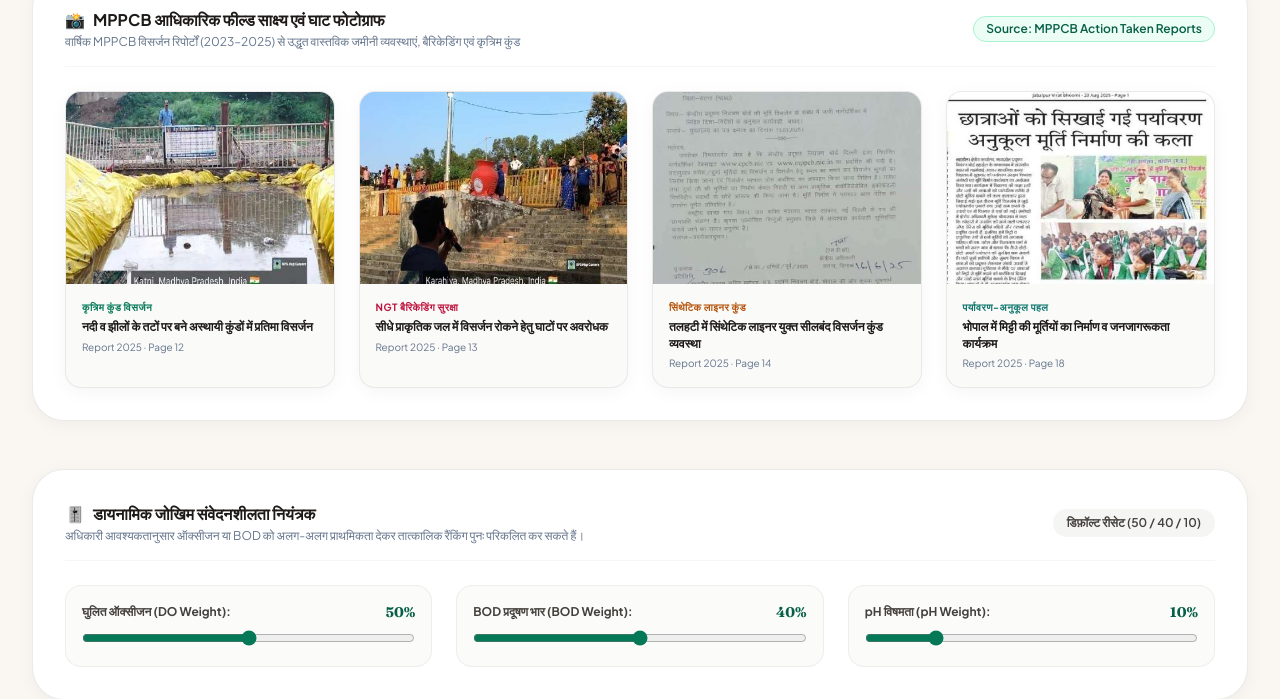
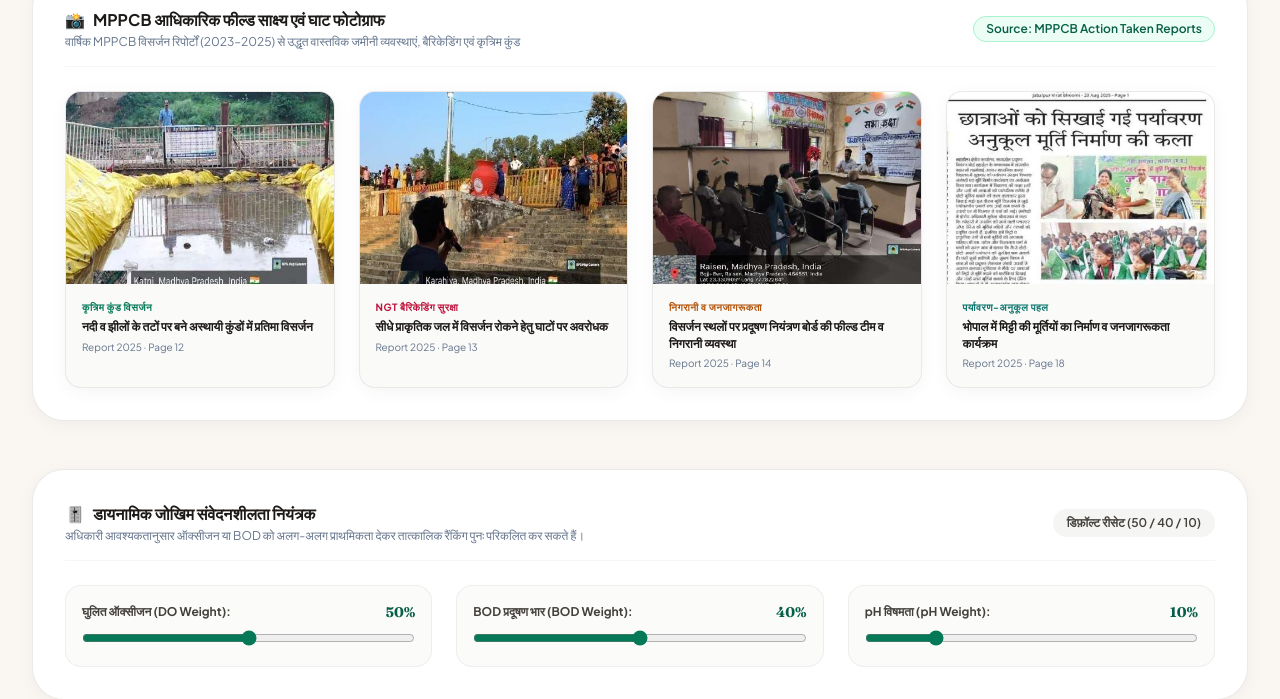
Before and after one commit to AnoopShukla-ProjectWorld/claude-comminity-bhopal, a Flask app: page / in a window 1280 px wide. Shown: the part 1591-2290 px from the top of the page. Run offline with Flask 3, Linux system fonts and the light colour scheme; data comes from the database, SQL or seed files in the repository; some libraries are stand-ins or nearby versions; some web fonts are replaced.

Commit message:
Replace synthetic_liner_kund_setup with ground field photos across dashboard and ghat detail

```diff
--- a/track-2-visarjan-ghat-watch/Track2-Visarjanghat-Prj/templates/dashboard.html
+++ b/track-2-visarjan-ghat-watch/Track2-Visarjanghat-Prj/templates/dashboard.html
@@ -330,16 +330,16 @@
             <!-- Photo 3 -->
             <div class="bg-stone-50 rounded-2xl overflow-hidden border border-stone-200/80 shadow-soft card-lift">
                 <div class="h-48 overflow-hidden bg-stone-200">
-                    <img src="/static/img/gallery/synthetic_liner_kund_setup.jpeg" alt="Synthetic Liner Kund" class="w-full h-full object-cover hover:scale-105 transition duration-500">
+                    <img src="/static/img/gallery/mppcb_ghat_awareness_program.jpeg" alt="MPPCB Ghat Awareness & Monitoring" class="w-full h-full object-cover hover:scale-105 transition duration-500">
                 </div>
                 <div class="p-4 space-y-1">
                     <span class="text-[10px] font-bold text-amber-700 uppercase tracking-wider block">
-                        <span class="lang-hi">सिंथेटिक लाइनर कुंड</span>
-                        <span class="lang-en hidden">Synthetic Liner Kund</span>
+                        <span class="lang-hi">निगरानी व जनजागरूकता</span>
+                        <span class="lang-en hidden">Monitoring & Public Awareness</span>
                     </span>
                     <p class="text-xs font-bold text-stone-900 leading-snug">
-                        <span class="lang-hi font-hindi">तलहटी में सिंथेटिक लाइनर युक्त सीलबंद विसर्जन कुंड व्यवस्था</span>
-                        <span class="lang-en hidden">Impermeable geo-synthetic liner containment preventing sludge leaching</span>
+                        <span class="lang-hi font-hindi">विसर्जन स्थलों पर प्रदूषण नियंत्रण बोर्ड की फील्ड टीम व निगरानी व्यवस्था</span>
+                        <span class="lang-en hidden">Pollution Control Board on-site field team and monitoring outreach</span>
                     </p>
                     <p class="text-[10px] text-subtle">Report 2025 · Page 14</p>
                 </div>
--- a/track-2-visarjan-ghat-watch/Track2-Visarjanghat-Prj/templates/ghat_detail.html
+++ b/track-2-visarjan-ghat-watch/Track2-Visarjanghat-Prj/templates/ghat_detail.html
@@ -14,7 +14,7 @@
         {% elif 'Shahpura' in ghat.site %}
         <img src="/static/img/gallery/lake_ghat_barricading_protection.jpeg" alt="{{ ghat.site }}" class="w-full h-full object-cover object-center opacity-40 lg:opacity-75">
         {% elif 'Malikhedi' in ghat.site %}
-        <img src="/static/img/gallery/synthetic_liner_kund_setup.jpeg" alt="{{ ghat.site }}" class="w-full h-full object-cover object-center opacity-40 lg:opacity-75">
+        <img src="/static/img/gallery/bhopal_artificial_kund_immersion.jpeg" alt="{{ ghat.site }}" class="w-full h-full object-cover object-center opacity-40 lg:opacity-75">
         {% elif 'Prempura' in ghat.site %}
         <img src="/static/img/gallery/visarjan_containment_operation.jpeg" alt="{{ ghat.site }}" class="w-full h-full object-cover object-center opacity-40 lg:opacity-75">
         {% elif 'Rani' in ghat.site %}
```
